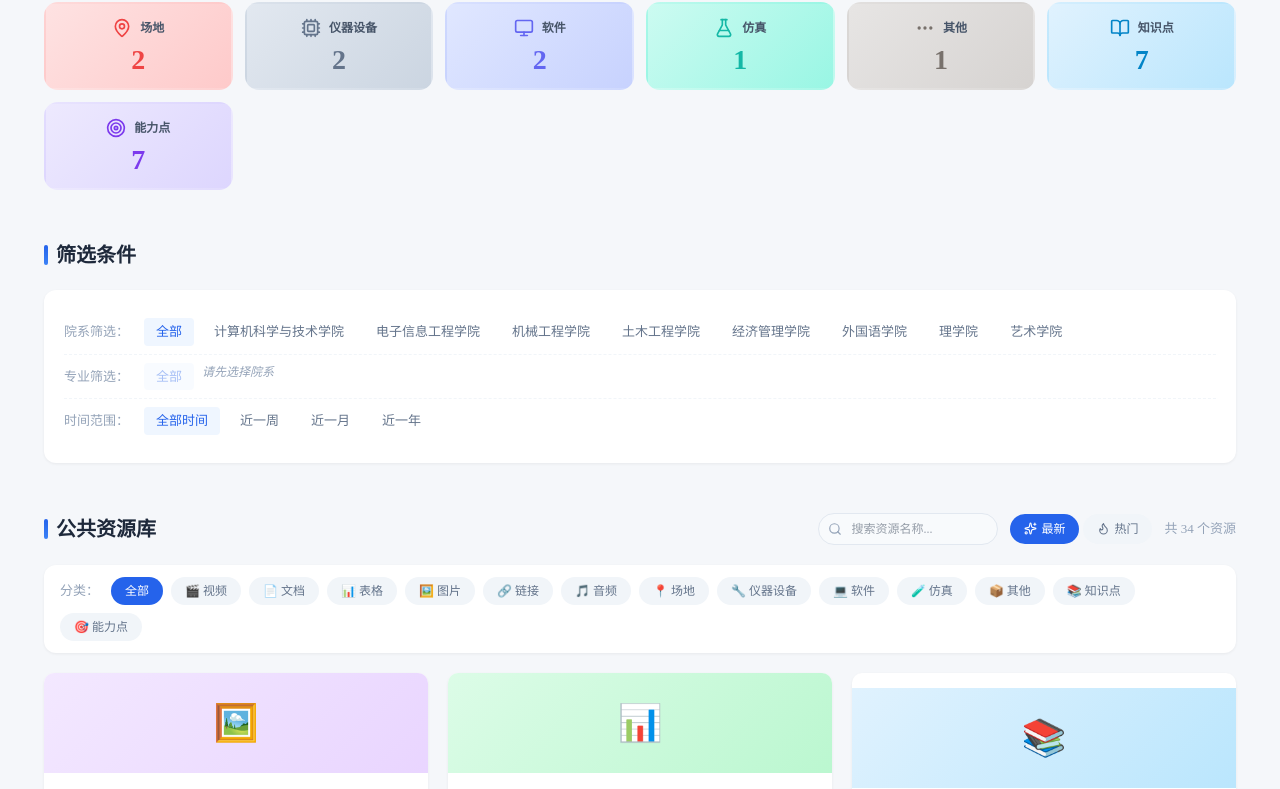
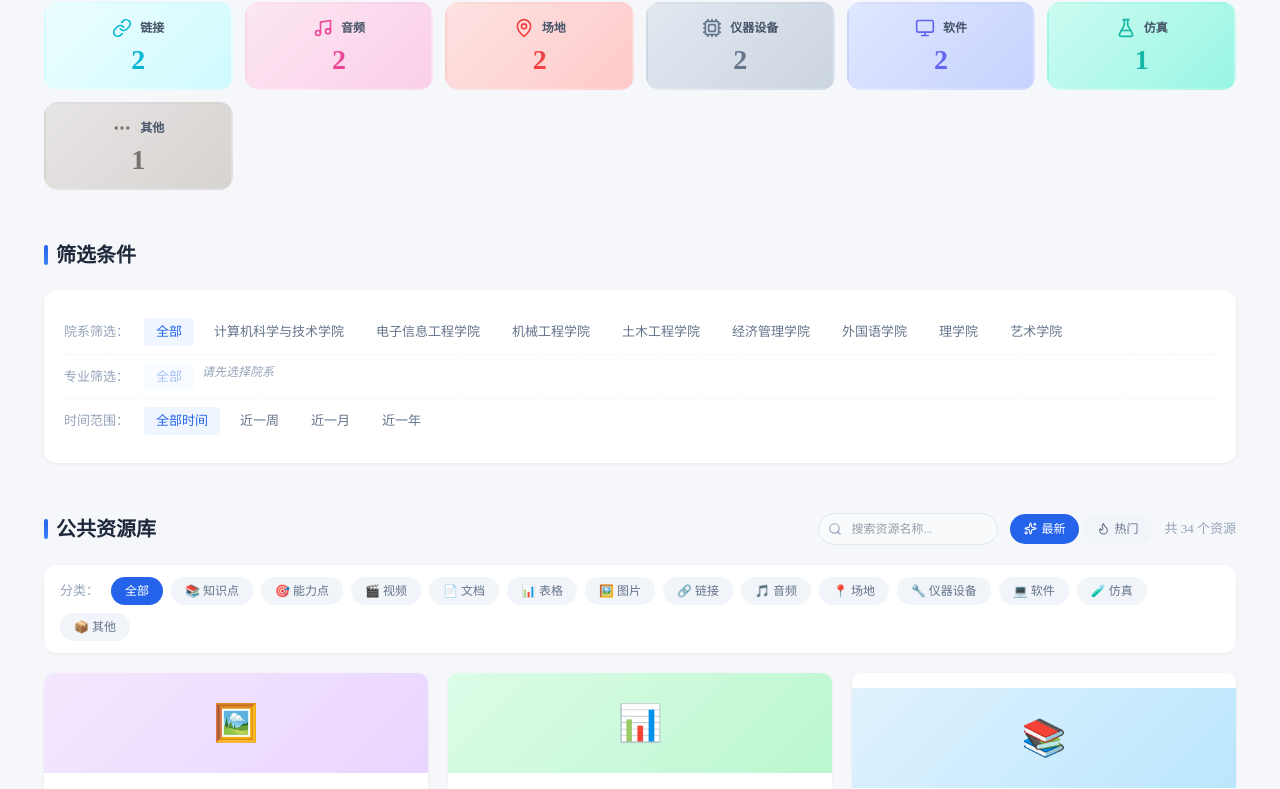
Before and after one commit to chenproton/zhiyu-library, a Next.js app: page /home in a window 1280 px wide. Shown: the part 637-1426 px from the top of the page. Built offline with nearby package versions, Linux system fonts and the light colour scheme.

Commit message:
feat: 将知识点、能力点类型在前台和后台导航中置顶展示

```diff
--- a/app/home/page.tsx
+++ b/app/home/page.tsx
@@ -97,7 +97,7 @@ const TYPE_ICONS: Record<ResourceType, React.ReactNode> = {
   "ability-point": <Target className="size-5" />,
 }
 
-const ALL_TYPES: ResourceType[] = ["video", "document", "spreadsheet", "image", "link", "audio", "venue", "equipment", "software", "simulation", "other", "knowledge-point", "ability-point"]
+const ALL_TYPES: ResourceType[] = ["knowledge-point", "ability-point", "video", "document", "spreadsheet", "image", "link", "audio", "venue", "equipment", "software", "simulation", "other"]
 const ALL_COLLEGES = ["全部", ...COLLEGES]
 
 const TIME_RANGES = [
--- a/lib/navigation-config.ts
+++ b/lib/navigation-config.ts
@@ -41,6 +41,8 @@ export const backendNavigationConfig: PlatformNavigationConfig = {
       label: "公共资源库",
       icon: "folderKanban",
       children: [
+        { id: "admin-knowledge-point", label: "知识点", href: "/admin/resources/knowledge-point", matchers: ["/admin/resources/knowledge-point"] },
+        { id: "admin-ability-point", label: "能力点", href: "/admin/resources/ability-point", matchers: ["/admin/resources/ability-point"] },
         { id: "admin-video", label: "视频", href: "/admin/resources/video", matchers: ["/admin/resources/video"] },
         { id: "admin-document", label: "文档", href: "/admin/resources/document", matchers: ["/admin/resources/document"] },
         { id: "admin-spreadsheet", label: "表格", href: "/admin/resources/spreadsheet", matchers: ["/admin/resources/spreadsheet"] },
@@ -52,8 +54,6 @@ export const backendNavigationConfig: PlatformNavigationConfig = {
         { id: "admin-simulation", label: "仿真", href: "/admin/resources/simulation", matchers: ["/admin/resources/simulation"] },
         { id: "admin-audio", label: "音频", href: "/admin/resources/audio", matchers: ["/admin/resources/audio"] },
         { id: "admin-other", label: "其他", href: "/admin/resources/other", matchers: ["/admin/resources/other"] },
-        { id: "admin-knowledge-point", label: "知识点", href: "/admin/resources/knowledge-point", matchers: ["/admin/resources/knowledge-point"] },
-        { id: "admin-ability-point", label: "能力点", href: "/admin/resources/ability-point", matchers: ["/admin/resources/ability-point"] },
       ],
     },
     {
```
